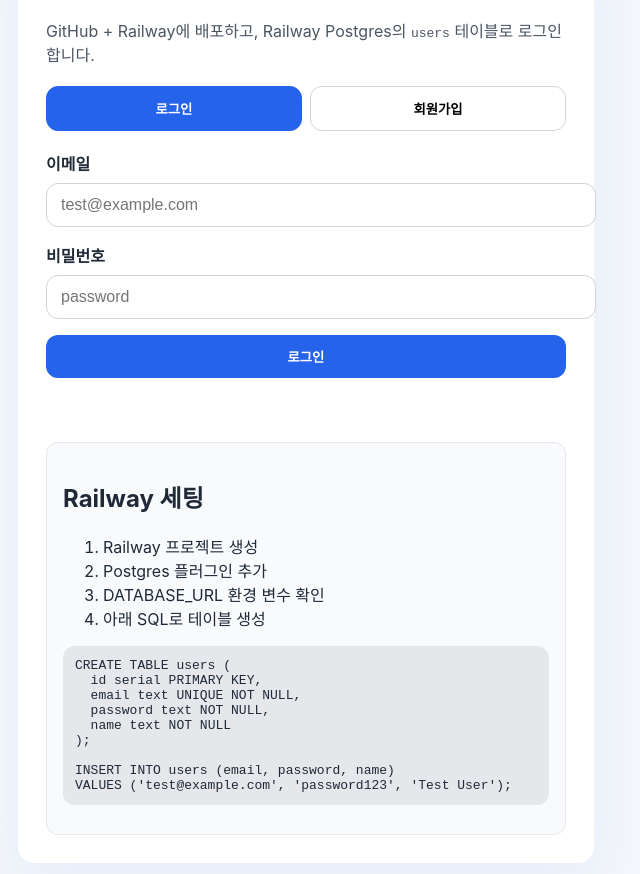
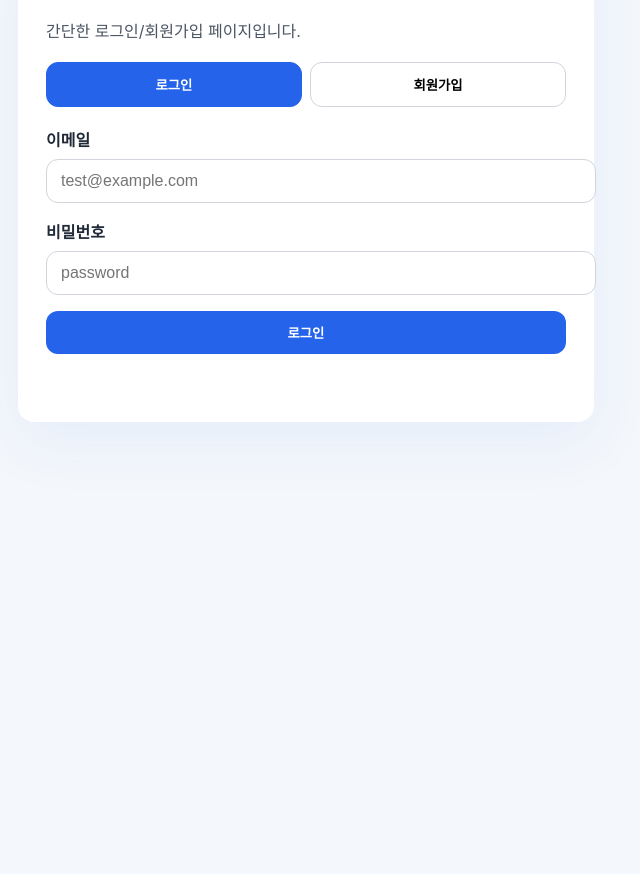
Before and after one commit to kosdba-lgtm/dong-login-demo, a website: page public/index.html in a window 1280 px wide. Shown: the part 110-984 px from the top of the page, without its empty margins (334-974 px from the left). After the commit the page ends 800 px from the top, so only its background shows below. Drawn offline with Linux system fonts and the light colour scheme.

Commit message:
Remove Railway setup text and disable email input validation

```diff
--- a/public/index.html
+++ b/public/index.html
@@ -9,7 +9,7 @@
   <body>
     <main class="container">
       <h1>Railway Login Demo</h1>
-      <p>GitHub + Railway에 배포하고, Railway Postgres의 <code>users</code> 테이블로 로그인합니다.</p>
+      <p>간단한 로그인/회원가입 페이지입니다.</p>
 
       <div class="tabs">
         <button id="loginTab" class="active">로그인</button>
@@ -23,7 +23,7 @@
         </label>
         <label>
           이메일
-          <input id="emailInput" type="email" name="email" placeholder="test@example.com" required />
+          <input id="emailInput" type="text" name="email" placeholder="test@example.com" />
         </label>
         <label>
           비밀번호
@@ -33,25 +33,6 @@
       </form>
 
       <div id="message" class="message"></div>
-
-      <section class="help">
-        <h2>Railway 세팅</h2>
-        <ol>
-          <li>Railway 프로젝트 생성</li>
-          <li>Postgres 플러그인 추가</li>
-          <li>DATABASE_URL 환경 변수 확인</li>
-          <li>아래 SQL로 테이블 생성</li>
-        </ol>
-        <pre>CREATE TABLE users (
-  id serial PRIMARY KEY,
-  email text UNIQUE NOT NULL,
-  password text NOT NULL,
-  name text NOT NULL
-);
-
-INSERT INTO users (email, password, name)
-VALUES ('test@example.com', 'password123', 'Test User');</pre>
-      </section>
     </main>
 
     <script src="/script.js"></script>
```
